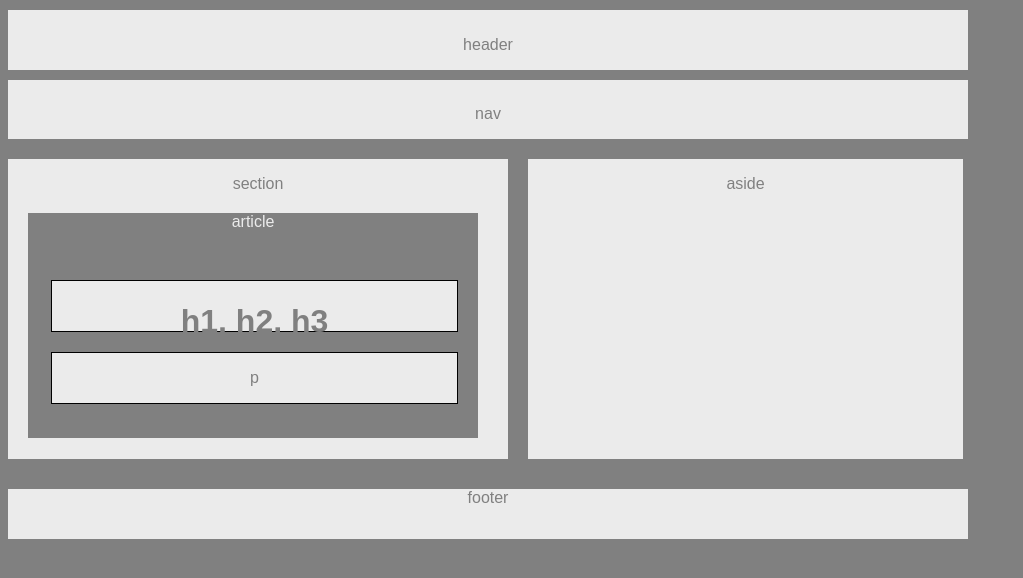
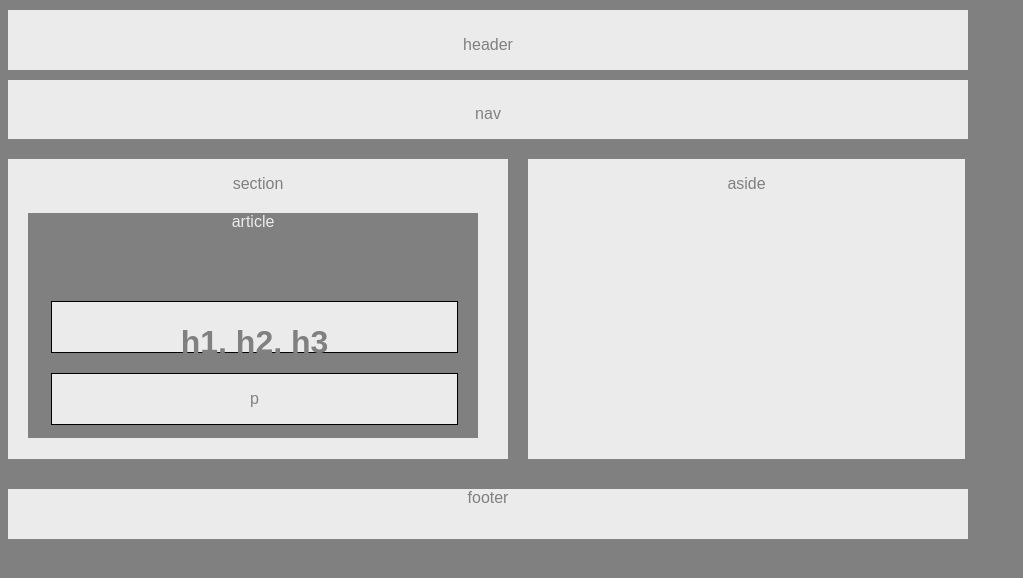
Before and after one commit to KellyJ57/HW-Wireframe1, a plain HTML site: page index.html in a window 1280 px wide. Shown: the whole page, without its empty margins (0-1023 px from the left). Drawn offline with Linux system fonts and the light colour scheme.

Commit message:
still struggling

```diff
--- a/index.html
+++ b/index.html
@@ -22,10 +22,10 @@
             <!--I need help with boxes in boxes-->
             <div class="article">
                 <p>article</p>
-                <div class="handp">
+                <div class="h">
                     <h1>h1, h2, h3</h1>
                 </div>
-                <div class="andp">
+                <div class="p">
                     <p>p</p>
                 </div>
             </div>
--- a/style.css
+++ b/style.css
@@ -54,9 +54,10 @@ body {
     color: #ebebeb;
     background:grey;
     text-align: center;
+    vertical-align: middle;
     /* overflow: auto;  */
 }
-.handp {
+.h {
     border: 1px solid #000;
     width: 90%;
     height: 50px;
@@ -65,17 +66,17 @@ body {
     padding-top: 75px;
     padding-bottom: 10px;
     padding: auto;*/
-     margin-left: 23px;
-    /*margin-right: 5px; */
-    margin-top: 49px; /*
-    margin-bottom: 2px; */
+    margin-left: 23px;
+   /*margin-right: 5px; */
+   margin-top: 70px; /*
+   margin-bottom: 2px; */
     color: grey;
     background: #ebebeb;
     text-align: center;
-    vertical-align: middle;
+    vertical-align:;
 
 }
-.andp {
+.p {
     border: 1px solid #000;
     width: 90%;
     height: 50px;
@@ -95,7 +96,7 @@ body {
 
 }
 .aside {
-    width: 435px;
+    width: 437px;
     margin-left: 0px;
     margin-right: 0px;
     margin-top: 20px;
```
